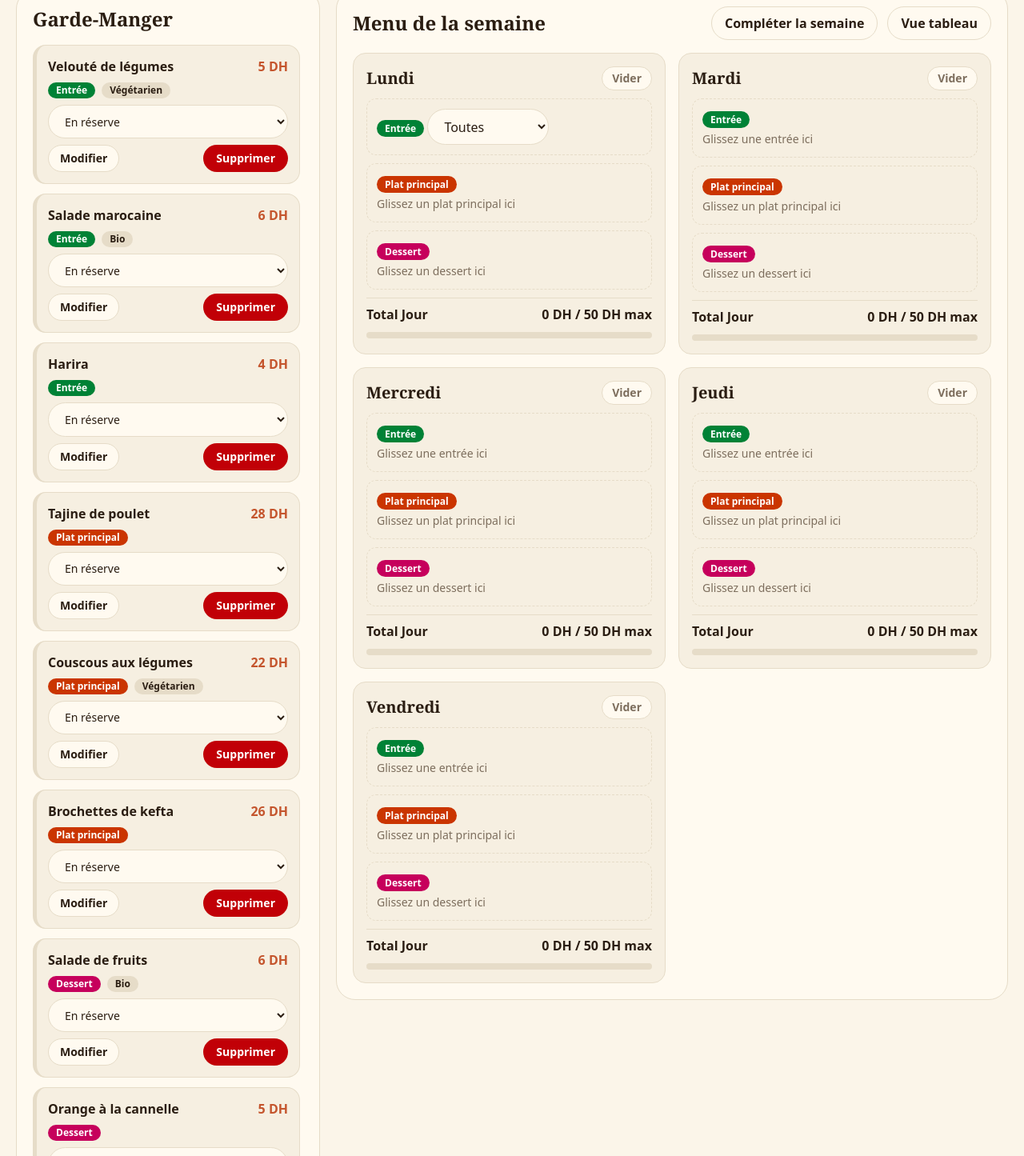
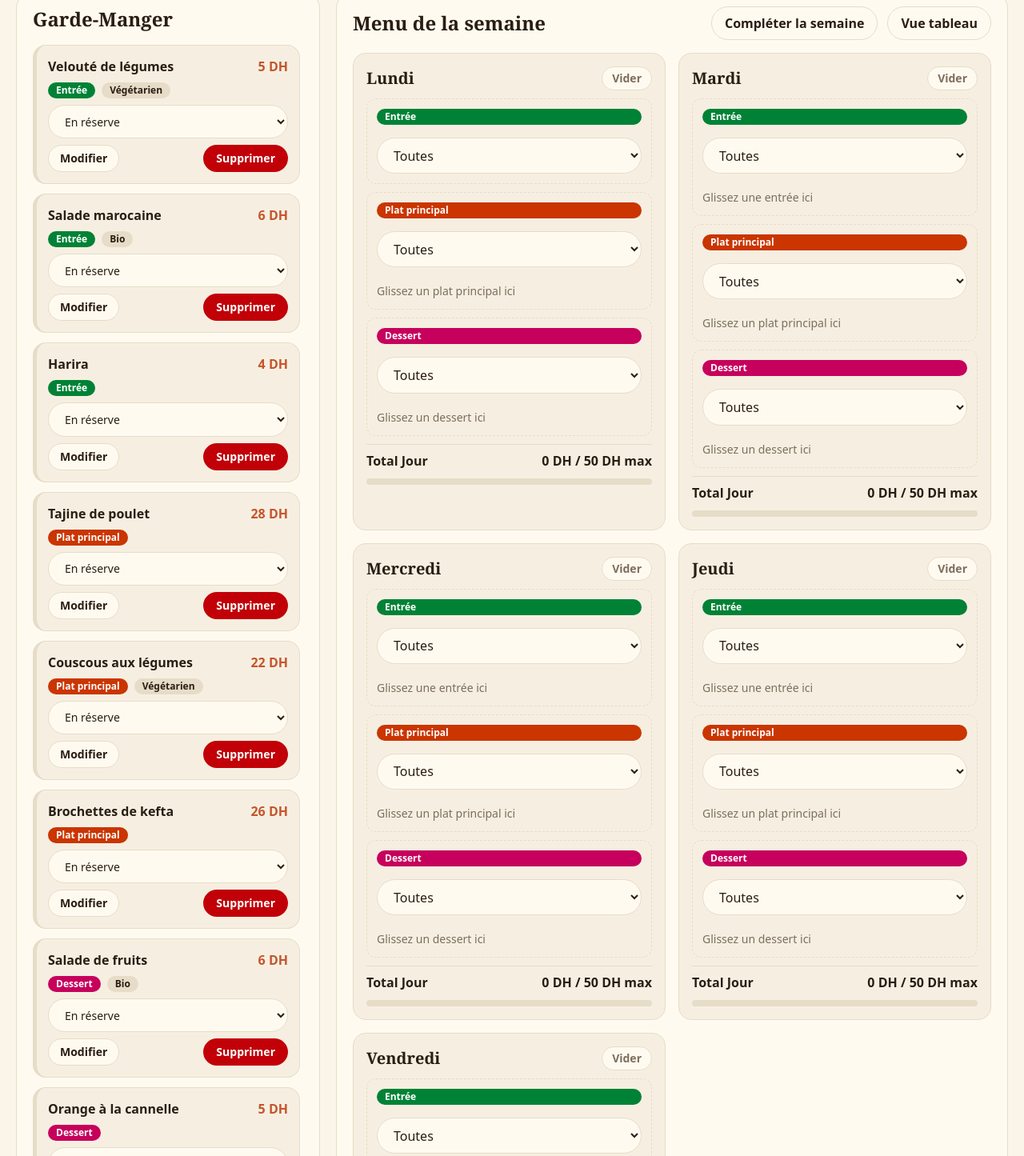
Before and after one commit to eddif-bouchra/Cantina, a website: page index.html in a window 1280 px wide. Shown: the part 232-1677 px from the top of the page at 80% size. Drawn offline with Linux system fonts and the light colour scheme.

Commit message:
feat : modifier menu de la semaine par selection pour que l'utilisateur peut choisie leur besoin

```diff
--- a/index.html
+++ b/index.html
@@ -95,9 +95,10 @@
               <option>En réserve</option>
               <option>Épuisé</option>
             </select>
-            <div class="flex justify-between mt-2"><button
-                class="px-3.5 py-1.5 rounded-full border border-line bg-card text-sm font-semibold">Modifier</button><button
-                class="px-4 py-1.5 rounded-full bg-red-700 text-white text-sm font-bold">Supprimer</button></div>
+            <div class="flex justify-between mt-2">
+              <button class="px-3.5 py-1.5 rounded-full border border-line bg-card text-sm font-semibold">Modifier</button>
+                <button class="px-4 py-1.5 rounded-full bg-red-700 text-white text-sm font-bold">Supprimer</button>
+              </div>
           </article>
 
           <article class="rounded-2xl border border-line border-l-[5px] border-l-orange-700 bg-card2 p-3.5">
@@ -111,25 +112,24 @@
               <option>En réserve</option>
               <option>Épuisé</option>
             </select>
-            <div class="flex justify-between mt-2"><button
-                class="px-3.5 py-1.5 rounded-full border border-line bg-card text-sm font-semibold">Modifier</button><button
-                class="px-4 py-1.5 rounded-full bg-red-700 text-white text-sm font-bold">Supprimer</button></div>
+            <div class="flex justify-between mt-2"><button class="px-3.5 py-1.5 rounded-full border border-line bg-card text-sm font-semibold">Modifier</button>
+              <button class="px-4 py-1.5 rounded-full bg-red-700 text-white text-sm font-bold">Supprimer</button>
+            </div>
           </article>
 
           <article class="rounded-2xl border border-line border-l-[5px] border-l-orange-700 bg-card2 p-3.5">
             <div class="flex justify-between gap-2">
               <h3 class="font-semibold">Couscous aux légumes</h3><span class="font-bold text-brand">22 DH</span>
             </div>
-            <div class="flex gap-2 my-2"><span
-                class="px-2.5 py-0.5 rounded-full text-xs font-bold text-white bg-orange-700">Plat principal</span><span
-                class="px-2.5 py-0.5 rounded-full text-xs font-bold bg-line">Végétarien</span></div>
+            <div class="flex gap-2 my-2"><span class="px-2.5 py-0.5 rounded-full text-xs font-bold text-white bg-orange-700">Plat principal</span>
+              <span class="px-2.5 py-0.5 rounded-full text-xs font-bold bg-line">Végétarien</span>
+            </div>
             <select class="w-full text-sm" aria-label="Disponibilité">
               <option>En réserve</option>
               <option>Épuisé</option>
             </select>
-            <div class="flex justify-between mt-2"><button
-                class="px-3.5 py-1.5 rounded-full border border-line bg-card text-sm font-semibold">Modifier</button><button
-                class="px-4 py-1.5 rounded-full bg-red-700 text-white text-sm font-bold">Supprimer</button></div>
+            <div class="flex justify-between mt-2"><button class="px-3.5 py-1.5 rounded-full border border-line bg-card text-sm font-semibold">Modifier</button>
+              <button class="px-4 py-1.5 rounded-full bg-red-700 text-white text-sm font-bold">Supprimer</button></div>
           </article>
 
           <article class="rounded-2xl border border-line border-l-[5px] border-l-orange-700 bg-card2 p-3.5">
@@ -143,9 +143,9 @@
               <option>En réserve</option>
               <option>Épuisé</option>
             </select>
-            <div class="flex justify-between mt-2"><button
-                class="px-3.5 py-1.5 rounded-full border border-line bg-card text-sm font-semibold">Modifier</button><button
-                class="px-4 py-1.5 rounded-full bg-red-700 text-white text-sm font-bold">Supprimer</button></div>
+            <div class="flex justify-between mt-2"><button class="px-3.5 py-1.5 rounded-full border border-line bg-card text-sm font-semibold">Modifier</button>
+                <button class="px-4 py-1.5 rounded-full bg-red-700 text-white text-sm font-bold">Supprimer</button>
+              </div>
           </article>
 
           <article class="rounded-2xl border border-line border-l-[5px] border-l-pink-700 bg-card2 p-3.5">
@@ -159,9 +159,8 @@
               <option>En réserve</option>
               <option>Épuisé</option>
             </select>
-            <div class="flex justify-between mt-2"><button
-                class="px-3.5 py-1.5 rounded-full border border-line bg-card text-sm font-semibold">Modifier</button><button
-                class="px-4 py-1.5 rounded-full bg-red-700 text-white text-sm font-bold">Supprimer</button></div>
+            <div class="flex justify-between mt-2"><button class="px-3.5 py-1.5 rounded-full border border-line bg-card text-sm font-semibold">Modifier</button>
+              <button class="px-4 py-1.5 rounded-full bg-red-700 text-white text-sm font-bold">Supprimer</button></div>
           </article>
 
           <article class="rounded-2xl border border-line border-l-[5px] border-l-pink-700 bg-card2 p-3.5">
@@ -174,9 +173,9 @@
               <option>En réserve</option>
               <option>Épuisé</option>
             </select>
-            <div class="flex justify-between mt-2"><button
-                class="px-3.5 py-1.5 rounded-full border border-line bg-card text-sm font-semibold">Modifier</button><button
-                class="px-4 py-1.5 rounded-full bg-red-700 text-white text-sm font-bold">Supprimer</button></div>
+            <div class="flex justify-between mt-2"><button class="px-3.5 py-1.5 rounded-full border border-line bg-card text-sm font-semibold">Modifier</button>
+              <button class="px-4 py-1.5 rounded-full bg-red-700 text-white text-sm font-bold">Supprimer</button>
+            </div>
           </article>
 
         </div>
@@ -186,8 +185,7 @@
       <section class="rounded-3xl border border-line bg-card p-5 min-w-0">
         <div class="flex flex-wrap items-center gap-3 mb-4">
           <h2 class="font-display text-2xl mr-auto">Menu de la semaine</h2>
-          <button class="px-4 py-2 rounded-full border border-line bg-card font-semibold"> Compléter la
-            semaine</button>
+          <button class="px-4 py-2 rounded-full border border-line bg-card font-semibold"> Compléter la semaine</button>
           <button class="px-4 py-2 rounded-full border border-line bg-card font-semibold"> Vue tableau</button>
         </div>
 
@@ -196,11 +194,11 @@
 
           <div class="rounded-2xl border border-line bg-card2 p-4 flex flex-col gap-2.5">
             <div class="flex justify-between items-center">
-              <h3 class="font-display text-xl">Lundi</h3><button
-                class="px-3 py-1 rounded-full border border-line bg-card text-sm text-mute font-semibold">Vider</button>
+              <h3 class="font-display text-xl">Lundi</h3>
+              <button class="px-3 py-1 rounded-full border border-line bg-card text-sm text-mute font-semibold">Vider</button>
             </div>
-            <div class="rounded-xl p-3 border border-dashed border-line"><span
-                class="px-2.5 py-0.5 rounded-full text-xs font-bold text-white bg-green-700">Entrée</span>
+            <div class="rounded-xl p-3 border border-dashed border-line flex flex-col gap-4"><span
+                class="px-2.5 py-0.5 rounded-full text-xs font-bold text-white bg-green-700 w-fit">Entrée</span>
               <select
                 aria-label="Filtrer par catégorie">
                 <option>Toutes</option>
@@ -209,16 +207,30 @@
                 <option>Dessert</option>
               </select>
             </div>
-            <div class="rounded-xl p-3 border border-dashed border-line"><span
-                class="px-2.5 py-0.5 rounded-full text-xs font-bold text-white bg-orange-700">Plat principal</span>
+            <div class="rounded-xl p-3 border border-dashed border-line flex flex-col gap-4"><span
+                class="px-2.5 py-0.5 rounded-full text-xs font-bold text-white bg-orange-700 w-fit">Plat principal</span>
+                <select
+                aria-label="Filtrer par catégorie">
+                <option>Toutes</option>
+                <option>Entrée</option>
+                <option>Plat principal</option>
+                <option>Dessert</option>
+              </select>
               <p class="text-mute text-sm mt-1">Glissez un plat principal ici</p>
             </div>
-            <div class="rounded-xl p-3 border border-dashed border-line"><span
-                class="px-2.5 py-0.5 rounded-full text-xs font-bold text-white bg-pink-700">Dessert</span>
+            <div class="rounded-xl p-3 border border-dashed border-line flex flex-col gap-4"><span
+                class="px-2.5 py-0.5 rounded-full text-xs font-bold text-white bg-pink-700 w-fit">Dessert</span>
+                <select
+                aria-label="Filtrer par catégorie">
+                <option>Toutes</option>
+                <option>Entrée</option>
+                <option>Plat principal</option>
+                <option>Dessert</option>
+              </select>
               <p class="text-mute text-sm mt-1">Glissez un dessert ici</p>
             </div>
-            <div class="border-t border-line pt-2 flex justify-between font-semibold"><span>Total Jour</span><span>0 DH
-                / 50 DH max</span></div>
+            <div class="border-t border-line pt-2 flex justify-between font-semibold"><span>Total Jour</span><span>0 DH / 50 DH max</span>
+            </div>
             <div class="h-2 rounded-full bg-line overflow-hidden">
               <div class="h-full w-0 rounded-full bg-green-700"></div>
             </div>
@@ -226,23 +238,42 @@
 
           <div class="rounded-2xl border border-line bg-card2 p-4 flex flex-col gap-2.5">
             <div class="flex justify-between items-center">
-              <h3 class="font-display text-xl">Mardi</h3><button
-                class="px-3 py-1 rounded-full border border-line bg-card text-sm text-mute font-semibold">Vider</button>
+              <h3 class="font-display text-xl">Mardi</h3><button class="px-3 py-1 rounded-full border border-line bg-card text-sm text-mute font-semibold">Vider</button>
             </div>
-            <div class="rounded-xl p-3 border border-dashed border-line"><span
-                class="px-2.5 py-0.5 rounded-full text-xs font-bold text-white bg-green-700">Entrée</span>
+            <div class="rounded-xl p-3 border border-dashed border-line flex flex-col gap-4"><span
+                class="px-2.5 py-0.5 rounded-full text-xs font-bold text-white bg-green-700 w-fit">Entrée</span>
+                <select
+                aria-label="Filtrer par catégorie">
+                <option>Toutes</option>
+                <option>Entrée</option>
+                <option>Plat principal</option>
+                <option>Dessert</option>
+              </select>
               <p class="text-mute text-sm mt-1">Glissez une entrée ici</p>
             </div>
-            <div class="rounded-xl p-3 border border-dashed border-line"><span
-                class="px-2.5 py-0.5 rounded-full text-xs font-bold text-white bg-orange-700">Plat principal</span>
+            <div class="rounded-xl p-3 border border-dashed border-line flex flex-col gap-4"><span
+                class="px-2.5 py-0.5 rounded-full text-xs font-bold text-white bg-orange-700 w-fit">Plat principal</span>
+                <select
+                aria-label="Filtrer par catégorie">
+                <option>Toutes</option>
+                <option>Entrée</option>
+                <option>Plat principal</option>
+                <option>Dessert</option>
+              </select>
               <p class="text-mute text-sm mt-1">Glissez un plat principal ici</p>
             </div>
-            <div class="rounded-xl p-3 border border-dashed border-line"><span
-                class="px-2.5 py-0.5 rounded-full text-xs font-bold text-white bg-pink-700">Dessert</span>
+            <div class="rounded-xl p-3 border border-dashed border-line flex flex-col gap-4"><span
+                class="px-2.5 py-0.5 rounded-full text-xs font-bold text-white bg-pink-700 w-fit">Dessert</span>
+                <select
+                aria-label="Filtrer par catégorie">
+                <option>Toutes</option>
+                <option>Entrée</option>
+                <option>Plat principal</option>
+                <option>Dessert</option>
+              </select>
               <p class="text-mute text-sm mt-1">Glissez un dessert ici</p>
             </div>
-            <div class="border-t border-line pt-2 flex justify-between font-semibold"><span>Total Jour</span><span>0 DH
-                / 50 DH max</span></div>
+            <div class="border-t border-line pt-2 flex justify-between font-semibold"><span>Total Jour</span><span>0 DH / 50 DH max</span></div>
             <div class="h-2 rounded-full bg-line overflow-hidden">
               <div class="h-full w-0 rounded-full bg-green-700"></div>
             </div>
@@ -254,20 +285,41 @@
               <h3 class="font-display text-xl">Mercredi</h3><button
                 class="px-3 py-1 rounded-full border border-line bg-card text-sm text-mute font-semibold">Vider</button>
             </div>
-            <div class="rounded-xl p-3 border border-dashed border-line"><span
-                class="px-2.5 py-0.5 rounded-full text-xs font-bold text-white bg-green-700">Entrée</span>
+            <div class="rounded-xl p-3 border border-dashed border-line flex flex-col gap-4"><span
+                class="px-2.5 py-0.5 rounded-full text-xs font-bold text-white bg-green-700 w-fit">Entrée</span>
+                <select
+                aria-label="Filtrer par catégorie">
+                <option>Toutes</option>
+                <option>Entrée</option>
+                <option>Plat principal</option>
+                <option>Dessert</option>
+              </select>
               <p class="text-mute text-sm mt-1">Glissez une entrée ici</p>
             </div>
-            <div class="rounded-xl p-3 border border-dashed border-line"><span
-                class="px-2.5 py-0.5 rounded-full text-xs font-bold text-white bg-orange-700">Plat principal</span>
+            <div class="rounded-xl p-3 border border-dashed border-line flex flex-col gap-4"><span
+                class="px-2.5 py-0.5 rounded-full text-xs font-bold text-white bg-orange-700 w-fit">Plat principal</span>
+                <select
+                aria-label="Filtrer par catégorie">
+                <option>Toutes</option>
+                <option>Entrée</option>
+                <option>Plat principal</option>
+                <option>Dessert</option>
+              </select>
               <p class="text-mute text-sm mt-1">Glissez un plat principal ici</p>
             </div>
-            <div class="rounded-xl p-3 border border-dashed border-line"><span
-                class="px-2.5 py-0.5 rounded-full text-xs font-bold text-white bg-pink-700">Dessert</span>
+            <div class="rounded-xl p-3 border border-dashed border-line flex flex-col gap-4"><span
+                class="px-2.5 py-0.5 rounded-full text-xs font-bold text-white bg-pink-700 w-fit">Dessert</span>
+                <select
+                aria-label="Filtrer par catégorie">
+                <option>Toutes</option>
+                <option>Entrée</option>
+                <option>Plat principal</option>
+                <option>Dessert</option>
+              </select>
               <p class="text-mute text-sm mt-1">Glissez un dessert ici</p>
             </div>
-            <div class="border-t border-line pt-2 flex justify-between font-semibold"><span>Total Jour</span><span>0 DH
-                / 50 DH max</span></div>
+            <div class="border-t border-line pt-2 flex justify-between font-semibold"><span>Total Jour</span><span>0 DH / 50 DH max</span>
+            </div>
             <div class="h-2 rounded-full bg-line overflow-hidden">
               <div class="h-full w-0 rounded-full bg-green-700"></div>
             </div>
@@ -279,20 +331,42 @@
               <h3 class="font-display text-xl">Jeudi</h3><button
                 class="px-3 py-1 rounded-full border border-line bg-card text-sm text-mute font-semibold">Vider</button>
             </div>
-            <div class="rounded-xl p-3 border border-dashed border-line"><span
-                class="px-2.5 py-0.5 rounded-full text-xs font-bold text-white bg-green-700">Entrée</span>
+            <div class="rounded-xl p-3 border border-dashed border-line flex flex-col gap-4"><span
+                class="px-2.5 py-0.5 rounded-full text-xs font-bold text-white bg-green-700 w-fit">Entrée</span>
+                <select
+                aria-label="Filtrer par catégorie">
+                <option>Toutes</option>
+                <option>Entrée</option>
+                <option>Plat principal</option>
+                <option>Dessert</option>
+              </select>
               <p class="text-mute text-sm mt-1">Glissez une entrée ici</p>
             </div>
-            <div class="rounded-xl p-3 border border-dashed border-line"><span
-                class="px-2.5 py-0.5 rounded-full text-xs font-bold text-white bg-orange-700">Plat principal</span>
+            <div class="rounded-xl p-3 border border-dashed border-line flex flex-col gap-4"><span
+                class="px-2.5 py-0.5 rounded-full text-xs font-bold text-white bg-orange-700 w-fit">Plat principal</span>
+                <select
+                aria-label="Filtrer par catégorie">
+                <option>Toutes</option>
+                <option>Entrée</option>
+                <option>Plat principal</option>
+                <option>Dessert</option>
+              </select>
               <p class="text-mute text-sm mt-1">Glissez un plat principal ici</p>
             </div>
-            <div class="rounded-xl p-3 border border-dashed border-line"><span
-                class="px-2.5 py-0.5 rounded-full text-xs font-bold text-white bg-pink-700">Dessert</span>
+            <div class="rounded-xl p-3 border border-dashed border-line flex flex-col gap-4"><span
+                class="px-2.5 py-0.5 rounded-full text-xs font-bold text-white bg-pink-700 w-fit">Dessert</span>
+                <select
+                aria-label="Filtrer par catégorie">
+                <option>Toutes</option>
+                <option>Entrée</option>
+                <option>Plat principal</option>
+                <option>Dessert</option>
+              </select>
               <p class="text-mute text-sm mt-1">Glissez un dessert ici</p>
             </div>
-            <div class="border-t border-line pt-2 flex justify-between font-semibold"><span>Total Jour</span><span>0 DH
-                / 50 DH max</span></div>
+            <div class="border-t border-line pt-2 flex justify-between font-semibold"><span>Total Jour</span>
+              <span>0 DH / 50 DH max</span>
+            </div>
             <div class="h-2 rounded-full bg-line overflow-hidden">
               <div class="h-full w-0 rounded-full bg-green-700"></div>
             </div>
@@ -304,20 +378,41 @@
               <h3 class="font-display text-xl">Vendredi</h3><button
                 class="px-3 py-1 rounded-full border border-line bg-card text-sm text-mute font-semibold">Vider</button>
             </div>
-            <div class="rounded-xl p-3 border border-dashed border-line"><span
-                class="px-2.5 py-0.5 rounded-full text-xs font-bold text-white bg-green-700">Entrée</span>
+            <div class="rounded-xl p-3 border border-dashed border-line flex flex-col gap-4"><span
+                class="px-2.5 py-0.5 rounded-full text-xs font-bold text-white bg-green-700 w-fit">Entrée</span>
+                <select
+                aria-label="Filtrer par catégorie">
+                <option>Toutes</option>
+                <option>Entrée</option>
+                <option>Plat principal</option>
+                <option>Dessert</option>
+              </select>
               <p class="text-mute text-sm mt-1">Glissez une entrée ici</p>
             </div>
-            <div class="rounded-xl p-3 border border-dashed border-line"><span
-                class="px-2.5 py-0.5 rounded-full text-xs font-bold text-white bg-orange-700">Plat principal</span>
+            <div class="rounded-xl p-3 border border-dashed border-line flex flex-col gap-4"><span
+                class="px-2.5 py-0.5 rounded-full text-xs font-bold text-white bg-orange-700 w-fit">Plat principal</span>
+                <select
+                aria-label="Filtrer par catégorie">
+                <option>Toutes</option>
+                <option>Entrée</option>
+                <option>Plat principal</option>
+                <option>Dessert</option>
+              </select>
               <p class="text-mute text-sm mt-1">Glissez un plat principal ici</p>
             </div>
-            <div class="rounded-xl p-3 border border-dashed border-line"><span
-                class="px-2.5 py-0.5 rounded-full text-xs font-bold text-white bg-pink-700">Dessert</span>
+            <div class="rounded-xl p-3 border border-dashed border-line flex flex-col gap-4"><span class="px-2.5 py-0.5 rounded-full text-xs font-bold text-white bg-pink-700 w-fit">Dessert</span>
+              <select
+                aria-label="Filtrer par catégorie">
+                <option>Toutes</option>
+                <option>Entrée</option>
+                <option>Plat principal</option>
+                <option>Dessert</option>
+              </select>
               <p class="text-mute text-sm mt-1">Glissez un dessert ici</p>
             </div>
-            <div class="border-t border-line pt-2 flex justify-between font-semibold"><span>Total Jour</span><span>0 DH
-                / 50 DH max</span></div>
+            <div class="border-t border-line pt-2 flex justify-between font-semibold"><span>Total Jour</span>
+              <span>0 DH / 50 DH max</span>
+            </div>
             <div class="h-2 rounded-full bg-line overflow-hidden">
               <div class="h-full w-0 rounded-full bg-green-700"></div>
             </div>
```
